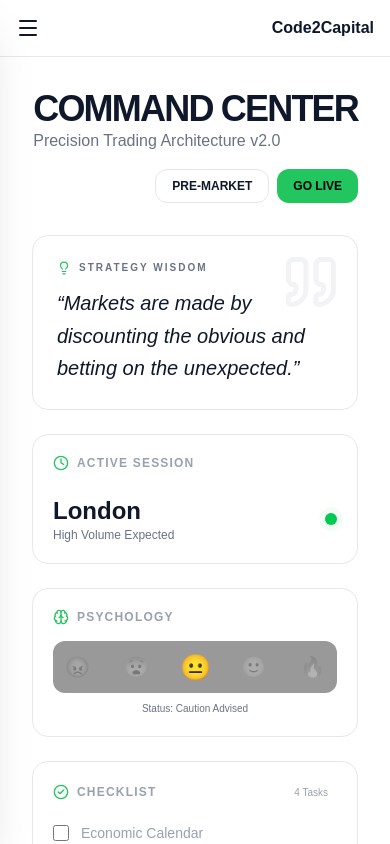
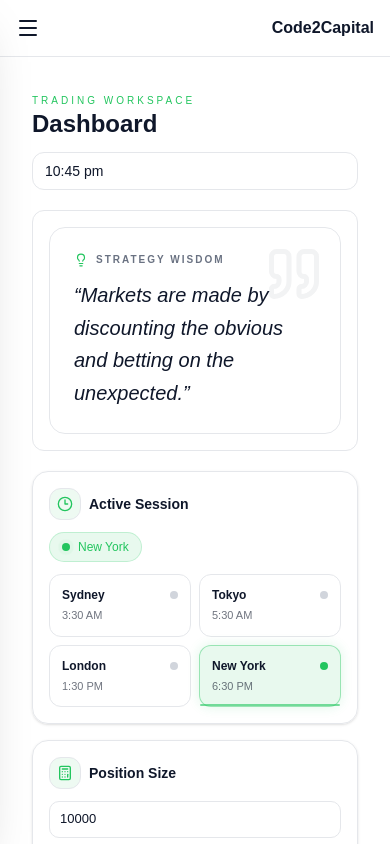
Before and after one commit to deepak-pandey1/Code2Capital, a Next.js app: page /dashboard in a window 390 px wide. Built offline with nearby package versions, Linux system fonts and the light colour scheme; no server answers; the database is empty.

Commit message:
make dashboard page

```diff
--- a/src/app/dashboard/page.js
+++ b/src/app/dashboard/page.js
@@ -1,168 +1,318 @@
 "use client";
-import { useState } from "react";
+
+import { useEffect, useMemo, useState } from "react";
 import { motion } from "framer-motion";
 import DailyQuote from "@/components/common/DailyQuote";
 import {
-  Zap,
-  CheckCircle2,
-  TrendingUp,
-  Brain,
-  ShieldAlert,
-  BarChart3,
-  Camera,
-  Activity,
-  Layers,
-  Target,
-  Clock,
-  PlusCircle // <--- Add this one
+  Clock3,
+  Calculator,
+  Sparkles,
+  Plus,
+  PencilLine,
+  Trash2,
+  Save,
+  X,
 } from "lucide-react";
 
-// --- Reusable Premium Card ---
-const SectionCard = ({ children, title, icon: Icon, badge }) => (
+/* ---------- PREMIUM SMALL CARD ---------- */
+const SectionCard = ({ title, icon: Icon, children }) => (
   <motion.div
-    initial={{ opacity: 0, scale: 0.98 }}
-    animate={{ opacity: 1, scale: 1 }}
-    whileHover={{ y: -4 }}
-    className="p-5 rounded-2xl border border-[var(--border)] bg-[var(--card)] flex flex-col h-full transition-all"
+    initial={{ opacity: 0, y: 8 }}
+    animate={{ opacity: 1, y: 0 }}
+    whileHover={{ y: -2 }}
+    transition={{ duration: 0.2 }}
+    className="rounded-2xl border border-[var(--border)] bg-[var(--card)] shadow-sm"
   >
-    <div className="flex items-center justify-between mb-4">
-      <div className="flex items-center gap-2 text-gray-400 font-bold text-xs uppercase tracking-widest">
-        {Icon && <Icon size={16} className="text-[var(--primary)]" />} {title}
+    <div className="flex items-center gap-2 px-4 pt-4">
+      <div className="h-8 w-8 flex items-center justify-center rounded-xl bg-[rgba(34,197,94,0.08)] border border-[var(--border)]">
+        <Icon className="h-4 w-4 text-[var(--primary)]" />
       </div>
-      {badge && <span className="px-2 py-0.5 rounded text-[10px] bg-white/5 border border-white/10 text-gray-400">{badge}</span>}
+      <h2 className="text-sm font-semibold">{title}</h2>
     </div>
-    <div className="flex-1">{children}</div>
+    <div className="px-4 pb-4 pt-3">{children}</div>
   </motion.div>
 );
 
+/* ---------- TIME + SESSION ---------- */
+function getISTTime() {
+  return new Intl.DateTimeFormat("en-IN", {
+    timeZone: "Asia/Kolkata",
+    hour: "numeric",
+    minute: "2-digit",
+    hour12: true,
+  }).format(new Date());
+}
+
+function getActiveSessions() {
+  const now = new Date();
+  const parts = new Intl.DateTimeFormat("en-IN", {
+    timeZone: "Asia/Kolkata",
+    hour: "2-digit",
+    minute: "2-digit",
+    hour12: false,
+  }).formatToParts(now);
+
+  const h = Number(parts.find((p) => p.type === "hour")?.value || 0);
+  const m = Number(parts.find((p) => p.type === "minute")?.value || 0);
+  const current = h * 60 + m;
+
+  const inRange = (s, e) =>
+    s <= e ? current >= s && current < e : current >= s || current < e;
+
+  const sessions = [
+    { name: "Sydney", s: 210, e: 750 },
+    { name: "Tokyo", s: 330, e: 870 },
+    { name: "London", s: 810, e: 1350 },
+    { name: "New York", s: 1110, e: 210 },
+  ];
+
+  return sessions.filter((x) => inRange(x.s, x.e)).map((x) => x.name);
+}
+
+/* ---------- MAIN ---------- */
 export default function Dashboard() {
-  const [mood, setMood] = useState(2);
-  const [checklist, setChecklist] = useState([false, false, false, false]);
+  const istTime = useMemo(() => getISTTime(), []);
+  const activeSessions = useMemo(() => getActiveSessions(), []);
+
+  /* ---------- CALCULATOR ---------- */
+  const [accountSize, setAccountSize] = useState("10000");
+  const [riskPercent, setRiskPercent] = useState("1");
+  const [sl, setSl] = useState("20");
+  const [pip, setPip] = useState("10");
+
+  const riskAmount = (accountSize * riskPercent) / 100;
+  const lot = riskAmount / (sl * pip || 1);
+  const units = lot * 100000;
+
+  /* ---------- CORE RULE ---------- */
+  const [ruleText, setRuleText] = useState("");
+  const [savedRule, setSavedRule] = useState(null);
+  const [editing, setEditing] = useState(false);
+
+  useEffect(() => {
+    fetch("/api/core-rule")
+      .then((res) => res.json())
+      .then((d) => {
+        if (d?.rule) {
+          setSavedRule(d.rule);
+          setRuleText(d.rule.text);
+        }
+      });
+  }, []);
+
+  const saveRule = async () => {
+    const method = savedRule ? "PUT" : "POST";
+    const res = await fetch("/api/core-rule", {
+      method,
+      headers: { "Content-Type": "application/json" },
+      body: JSON.stringify({ text: ruleText }),
+    });
+    const data = await res.json();
+    setSavedRule(data.rule);
+    setEditing(false);
+  };
+
+  const deleteRule = async () => {
+    await fetch("/api/core-rule", { method: "DELETE" });
+    setSavedRule(null);
+    setRuleText("");
+  };
 
   return (
-    <div className="min-h-screen bg-[var(--bg)] text-[var(--text)] p-4 md:p-8 space-y-6">
+    <div className="min-h-screen bg-[var(--bg)] text-[var(--text)] px-4 py-5 md:px-8">
+      <div className="max-w-6xl mx-auto space-y-5">
+
         {/* HEADER */}
-      <header className="flex flex-col md:flex-row justify-between items-end gap-4 mb-8">
+        <div className="flex flex-col md:flex-row justify-between gap-3">
           <div>
-          <h1 className="text-4xl font-black tracking-tighter">COMMAND CENTER</h1>
-          <p className="text-gray-500 font-medium">Precision Trading Architecture v2.0</p>
+            <p className="text-[10px] tracking-[0.3em] text-[var(--primary)] uppercase">
+              Trading Workspace
+            </p>
+            <h1 className="text-2xl md:text-3xl font-bold">Dashboard</h1>
           </div>
-        <div className="flex gap-2">
-          <button className="px-4 py-2 bg-[var(--card)] border border-[var(--border)] rounded-xl text-xs font-bold hover:bg-white/10">PRE-MARKET</button>
-          <button className="px-4 py-2 bg-[var(--primary)] text-black rounded-xl text-xs font-bold hover:scale-105 transition-transform">GO LIVE</button>
+
+          <div className="text-sm border border-[var(--border)] px-3 py-2 rounded-xl">
+            {istTime}
           </div>
-      </header>
+        </div>
 
-      {/* GRID LAYOUT: 10 SECTIONS */}
-      <div className="grid grid-cols-1 md:grid-cols-2 lg:grid-cols-4 gap-6">
-
-        {/* 1. DAILY INSIGHT (Span 2) */}
-        <div className="lg:col-span-2">
+        {/* MOTIVATION (TOP STRIP) */}
+        <div className="rounded-xl border border-[var(--border)] bg-[var(--card)] p-4">
           <DailyQuote />
         </div>
 
-        {/* 2. MARKET SESSION */}
-        <SectionCard title="Active Session" icon={Clock}>
-          <div className="flex items-center justify-between mt-2">
-            <div>
-              <h4 className="text-2xl font-bold">London</h4>
-              <p className="text-xs text-gray-500">High Volume Expected</p>
+        {/* GRID */}
+        <div className="grid grid-cols-1 md:grid-cols-2 xl:grid-cols-3 gap-4">
+
+          {/* SESSION */}
+          <SectionCard title="Active Session" icon={Clock3}>
+  <div className="space-y-3">
+
+    {/* ACTIVE NOW */}
+    <div className="flex flex-wrap gap-2">
+      {activeSessions.length > 0 ? (
+        activeSessions.map((s, i) => (
+          <motion.div
+            key={s}
+            initial={{ opacity: 0, y: 6 }}
+            animate={{ opacity: 1, y: 0 }}
+            transition={{ delay: i * 0.05 }}
+            whileHover={{ scale: 1.05 }}
+            className="relative px-3 py-1.5 rounded-full text-xs font-medium
+            bg-[var(--primary)]/10 text-[var(--primary)] border border-[var(--primary)]/20
+            flex items-center gap-2 overflow-hidden"
+          >
+            {/* glowing pulse */}
+            <span className="relative flex h-2 w-2">
+              <span className="animate-ping absolute inline-flex h-full w-full rounded-full bg-[var(--primary)] opacity-60"></span>
+              <span className="relative inline-flex rounded-full h-2 w-2 bg-[var(--primary)]"></span>
+            </span>
+
+            {s}
+          </motion.div>
+        ))
+      ) : (
+        <p className="text-xs text-[var(--text)]/60">
+          Low activity period
+        </p>
+      )}
     </div>
-            <div className="relative h-3 w-3">
-              <span className="animate-ping absolute h-full w-full rounded-full bg-green-500 opacity-75"></span>
-              <span className="relative block h-3 w-3 rounded-full bg-green-500"></span>
+
+    {/* SESSION CARDS */}
+    <div className="grid grid-cols-2 gap-2">
+      {[
+        { name: "Sydney", time: "3:30 AM" },
+        { name: "Tokyo", time: "5:30 AM" },
+        { name: "London", time: "1:30 PM" },
+        { name: "New York", time: "6:30 PM" },
+      ].map((s, i) => {
+        const active = activeSessions.includes(s.name);
+
+        return (
+          <motion.div
+            key={s.name}
+            initial={{ opacity: 0, y: 8 }}
+            animate={{ opacity: 1, y: 0 }}
+            transition={{ delay: i * 0.05 }}
+            whileHover={{ y: -3 }}
+            className={`relative rounded-xl p-3 border transition-all
+            ${
+              active
+                ? "border-[var(--primary)]/40 bg-[var(--primary)]/10 shadow-[0_0_12px_rgba(34,197,94,0.15)]"
+                : "border-[var(--border)] bg-[var(--bg)]/40"
+            }`}
+          >
+            {/* ACTIVE DOT */}
+            <div className="flex justify-between items-center">
+              <span className="text-xs font-semibold">{s.name}</span>
+
+              <span
+                className={`h-2 w-2 rounded-full ${
+                  active ? "bg-[var(--primary)]" : "bg-gray-300"
+                }`}
+              />
+            </div>
+
+            {/* TIME */}
+            <p className="text-[11px] mt-1 text-[var(--text)]/60">
+              {s.time}
+            </p>
+
+            {/* subtle glow line */}
+            {active && (
+              <div className="absolute bottom-0 left-0 h-[2px] w-full bg-[var(--primary)] opacity-60 rounded-full"></div>
+            )}
+          </motion.div>
+        );
+      })}
+    </div>
+
+  </div>
+</SectionCard>
+
+          {/* CALCULATOR */}
+          <SectionCard title="Position Size" icon={Calculator}>
+            <div className="space-y-2 text-sm">
+              <input
+                value={accountSize}
+                onChange={(e) => setAccountSize(e.target.value)}
+                placeholder="Account"
+                className="input"
+              />
+              <input
+                value={riskPercent}
+                onChange={(e) => setRiskPercent(e.target.value)}
+                placeholder="Risk %"
+                className="input"
+              />
+              <input
+                value={sl}
+                onChange={(e) => setSl(e.target.value)}
+                placeholder="SL pips"
+                className="input"
+              />
+              <input
+                value={pip}
+                onChange={(e) => setPip(e.target.value)}
+                placeholder="Pip value"
+                className="input"
+              />
+
+              <div className="text-xs mt-2">
+                Risk: ${riskAmount.toFixed(2)} <br />
+                Lot: {lot.toFixed(2)} <br />
+                Units: {Math.round(units)}
               </div>
             </div>
           </SectionCard>
 
-        {/* 3. PSYCHOLOGY METER */}
-        <SectionCard title="Psychology" icon={Brain}>
-          <div className="flex justify-between items-center bg-black/40 p-3 rounded-xl">
-            {['😡', '😨', '😐', '🙂', '🔥'].map((emoji, i) => (
-              <button key={i} onClick={() => setMood(i)} className={`text-xl transition-all ${mood === i ? "scale-125 grayscale-0" : "grayscale opacity-30 hover:opacity-100"}`}>
-                {emoji}
+          {/* CORE RULE */}
+          <SectionCard title="Core Rule" icon={PencilLine}>
+            <div className="group relative">
+
+              {!savedRule && !editing && (
+                <button
+                  onClick={() => setEditing(true)}
+                  className="w-full border border-dashed rounded-xl py-4 text-sm flex justify-center gap-2"
+                >
+                  <Plus size={14} /> Add rule
                 </button>
-            ))}
-          </div>
-          <p className="text-[10px] mt-2 text-center text-gray-500 font-medium">Status: {mood > 2 ? 'Optimal' : 'Caution Advised'}</p>
-        </SectionCard>
+              )}
 
-        {/* 4. PRE-TRADE CHECKLIST */}
-        <SectionCard title="Checklist" icon={CheckCircle2} badge="4 Tasks">
-          <div className="space-y-2 mt-1">
-            {["Economic Calendar", "HTF Bias", "Risk Per Trade", "Mental Check"].map((item, i) => (
-              <label key={i} className="flex items-center gap-3 text-sm cursor-pointer group">
-                <input type="checkbox" className="w-4 h-4 rounded border-[var(--border)] accent-[var(--primary)]" />
-                <span className="text-gray-400 group-hover:text-white transition-colors">{item}</span>
-              </label>
-            ))}
-          </div>
-        </SectionCard>
-
-        {/* 5. VOLATILITY HEATMAP (Advanced) */}
-        <SectionCard title="Market Heat" icon={Activity}>
-          <div className="grid grid-cols-2 gap-2">
-            {[{p:'EUR', v:'+0.4%'}, {p:'USD', v:'-0.1%'}, {p:'XAU', v:'+1.2%'}, {p:'BTC', v:'-2.4%'}].map((coin, i) => (
-              <div key={i} className="bg-white/5 p-2 rounded-lg text-center">
-                <div className="text-[10px] font-bold text-gray-500">{coin.p}</div>
-                <div className={`text-xs font-bold ${coin.v.startsWith('+') ? 'text-green-500' : 'text-red-500'}`}>{coin.v}</div>
-              </div>
-            ))}
-          </div>
-        </SectionCard>
-
-        {/* 6. TRADE BIAS PANEL */}
-        <SectionCard title="Bias Center" icon={TrendingUp}>
-          <div className="space-y-3">
-            {[{pair: 'EURUSD', b: 'BULLISH'}, {pair: 'Gold', b: 'BEARISH'}].map((b, i) => (
-              <div key={i} className="flex justify-between items-center bg-white/5 p-2 rounded-lg border border-white/5">
-                <span className="text-xs font-bold">{b.pair}</span>
-                <span className={`text-[10px] font-black ${b.b === 'BULLISH' ? 'text-green-400' : 'text-red-400'}`}>{b.b}</span>
-              </div>
-            ))}
-          </div>
-        </SectionCard>
-
-        {/* 7. RISK CALCULATOR (Advanced) */}
-        <SectionCard title="Risk Engine" icon={Target} badge="Calculator">
-          <div className="space-y-2">
-            <div className="flex justify-between text-[10px] text-gray-500"><span>Acc Size</span><span>Risk 1%</span></div>
-            <div className="text-lg font-mono font-bold">$10,000 → $100</div>
-            <button className="w-full py-1.5 bg-white/5 border border-white/10 rounded-lg text-[10px] font-bold hover:bg-white/10">ADJUST PARAMS</button>
-          </div>
-        </SectionCard>
-
-        {/* 8. QUICK ACTIONS (Span 2) */}
-        <div className="lg:col-span-2 grid grid-cols-2 gap-4">
-           <button className="flex items-center justify-center gap-3 p-4 bg-white/5 border border-dashed border-[var(--border)] rounded-2xl hover:bg-[var(--primary)] hover:text-black transition-all group">
-              <PlusCircle className="group-hover:rotate-90 transition-transform" /> <span className="font-bold text-sm">New Journal</span>
+              {editing && (
+                <>
+                  <textarea
+                    value={ruleText}
+                    onChange={(e) => setRuleText(e.target.value)}
+                    className="w-full border rounded-xl p-2 text-sm"
+                  />
+                  <div className="flex gap-2 mt-2">
+                    <button onClick={saveRule} className="btn-primary">
+                      Save
                     </button>
-           <button className="flex items-center justify-center gap-3 p-4 bg-white/5 border border-dashed border-[var(--border)] rounded-2xl hover:bg-blue-500 hover:text-white transition-all group">
-              <Camera /> <span className="font-bold text-sm">Capture Chart</span>
+                    <button onClick={() => setEditing(false)}>
+                      Cancel
                     </button>
                   </div>
+                </>
+              )}
 
-        {/* 9. TODAY'S RULE */}
-        <SectionCard title="Core Rule" icon={ShieldAlert}>
-          <div className="h-full flex items-center justify-center">
-            <textarea
-              className="w-full bg-transparent text-lg font-medium italic border-none outline-none text-center placeholder:text-gray-700 resize-none"
-              placeholder="Write your #1 rule..."
-              defaultValue="No trades after 2 losses."
-            />
+              {savedRule && !editing && (
+                <>
+                  <p className="italic text-lg">“{savedRule.text}”</p>
+
+                  {/* HOVER BUTTONS */}
+                  <div className="opacity-0 group-hover:opacity-100 transition absolute top-0 right-0 flex gap-2">
+                    <button onClick={() => setEditing(true)}>Edit</button>
+                    <button onClick={deleteRule}>Delete</button>
                   </div>
-        </SectionCard>
-
-        {/* 10. MISTAKE REMINDER */}
-        <SectionCard title="Avoid This" icon={Layers}>
-          <div className="bg-orange-500/10 border border-orange-500/20 p-3 rounded-xl">
-            <p className="text-xs text-orange-200/80 leading-relaxed italic">
-              "Over-leveraging on high-impact news days is a gamble, not a trade. Protect your capital first."
-            </p>
+                </>
+              )}
             </div>
           </SectionCard>
 
         </div>
       </div>
+    </div>
   );
 }
--- a/src/app/globals.css
+++ b/src/app/globals.css
@@ -34,3 +34,21 @@ body {
 html, body {
   scroll-behavior: auto;
 }
+
+
+.input {
+  width: 100%;
+  border: 1px solid var(--border);
+  border-radius: 10px;
+  padding: 8px 10px;
+  font-size: 13px;
+  background: var(--bg);
+}
+
+.btn-primary {
+  background: var(--primary);
+  color: white;
+  padding: 6px 12px;
+  border-radius: 8px;
+  font-size: 13px;
+}
```
Also changed, not shown: src/app/api/core-rule/route.js (added, +75 -0 lines), src/models/CoreRule.js (added, +15 -0 lines). Lines whose indentation alone changed are shown as unchanged.
